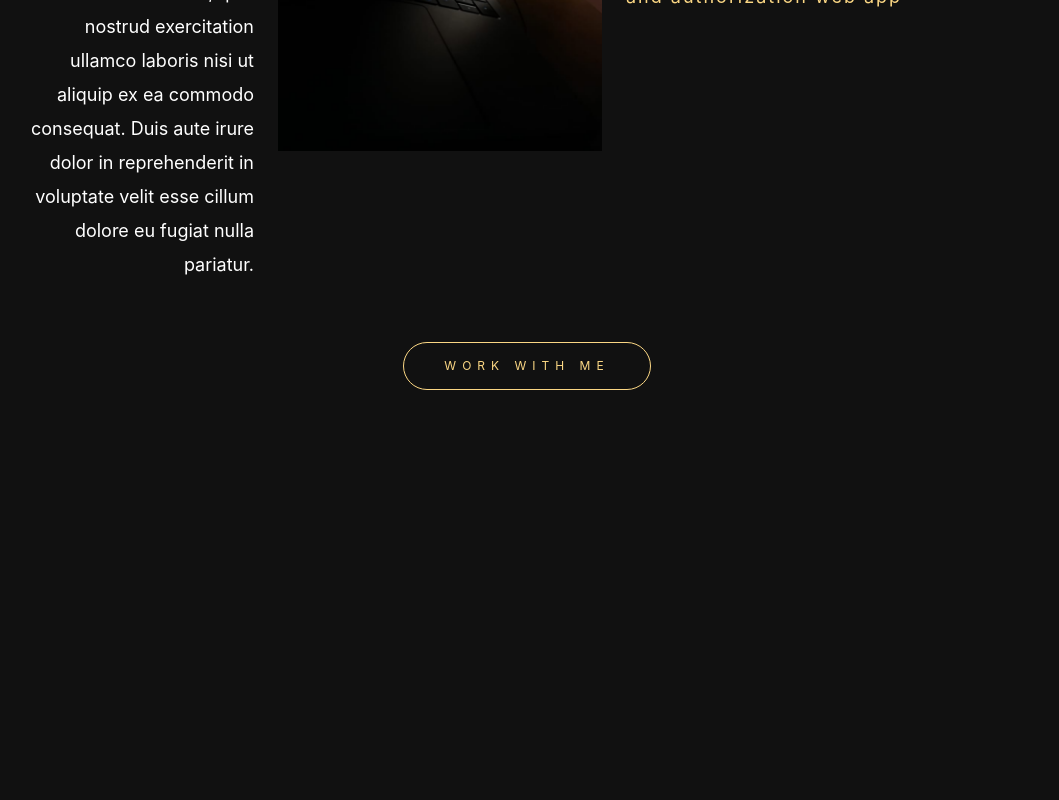
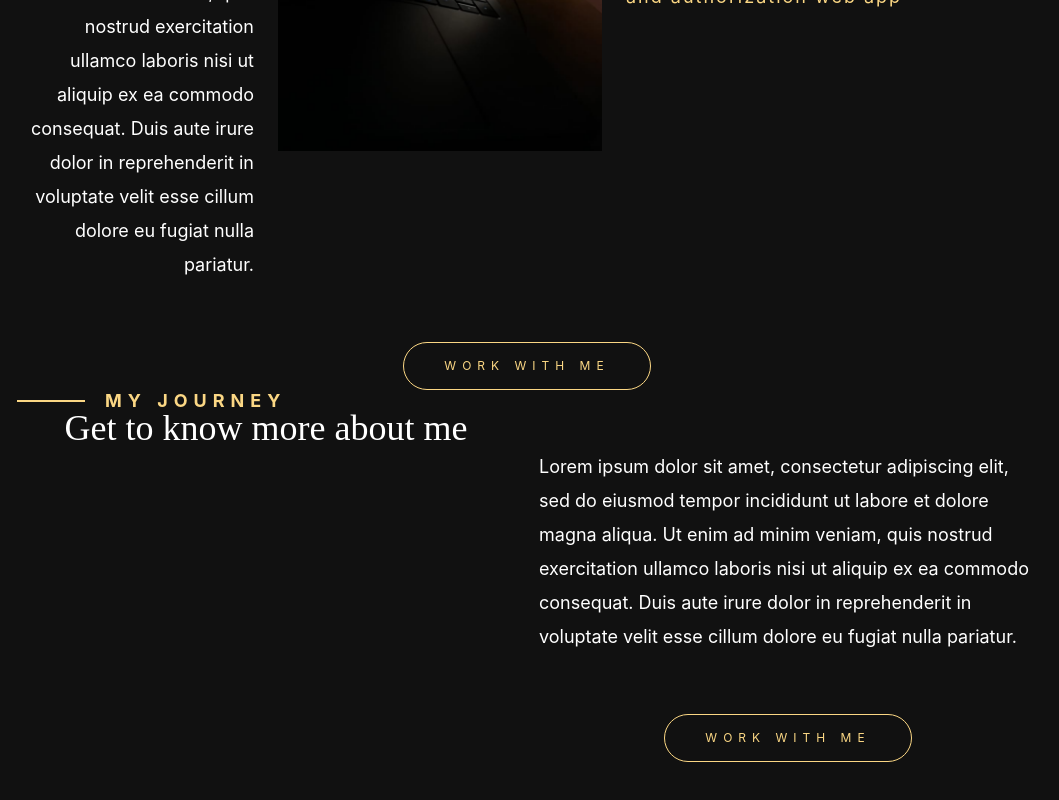
Before and after one commit to mdahmed-abdus/portfolio, a React (Create React App) app: page / in a window 1280 px wide. Shown: the part 1951-2751 px from the top of the page, without its empty margins (113-1172 px from the left). Before the commit the page ends 2501 px from the top, so only its background shows below. Built offline with nearby package versions, Linux system fonts and the light colour scheme.

Commit message:
Feat:Add my journey section

```diff
--- a/src/components/Home.js
+++ b/src/components/Home.js
@@ -147,6 +147,28 @@ function Home(props) {
           </div>
         </section>
       </section>
+
+      {/* journey-section */}
+      <section className="grid-main-container ">
+        <section className="grid-container ">
+          <div className="row ">
+            <div className="col-12 col-md-6 ">
+              <TitleSecondary isLeftLine="true" secondaryTitle="my journey" />
+              <Title
+                externalClass={'pt90'}
+                styleObj={styles.centerAlign}
+                title="Get to know more about me"
+              />
+            </div>
+            <div className="col-12 col-md-6 ">
+              <Desc externalClass={'pt60'} desc={aboutMeDesc} />
+              <div className="flexCenter pt60">
+                <Button />
+              </div>
+            </div>
+          </div>
+        </section>
+      </section>
     </div>
   );
 }
```
